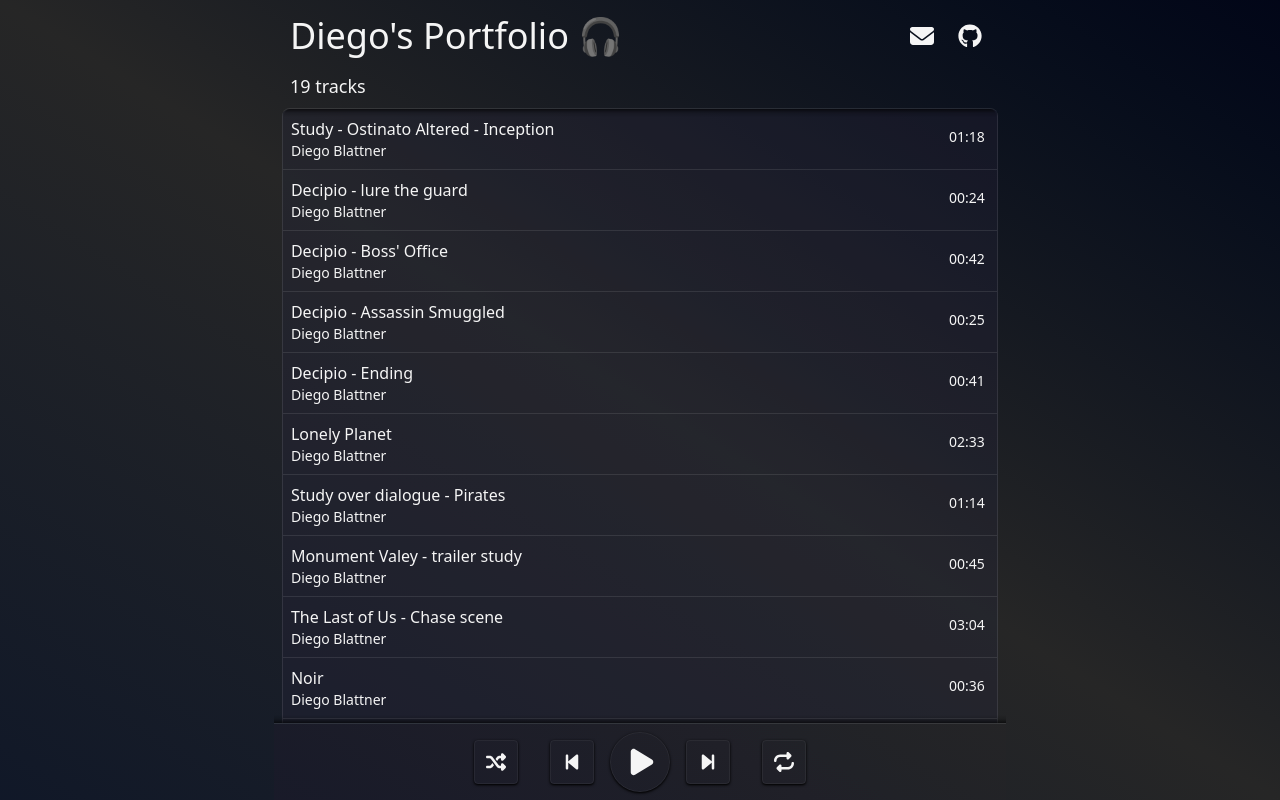
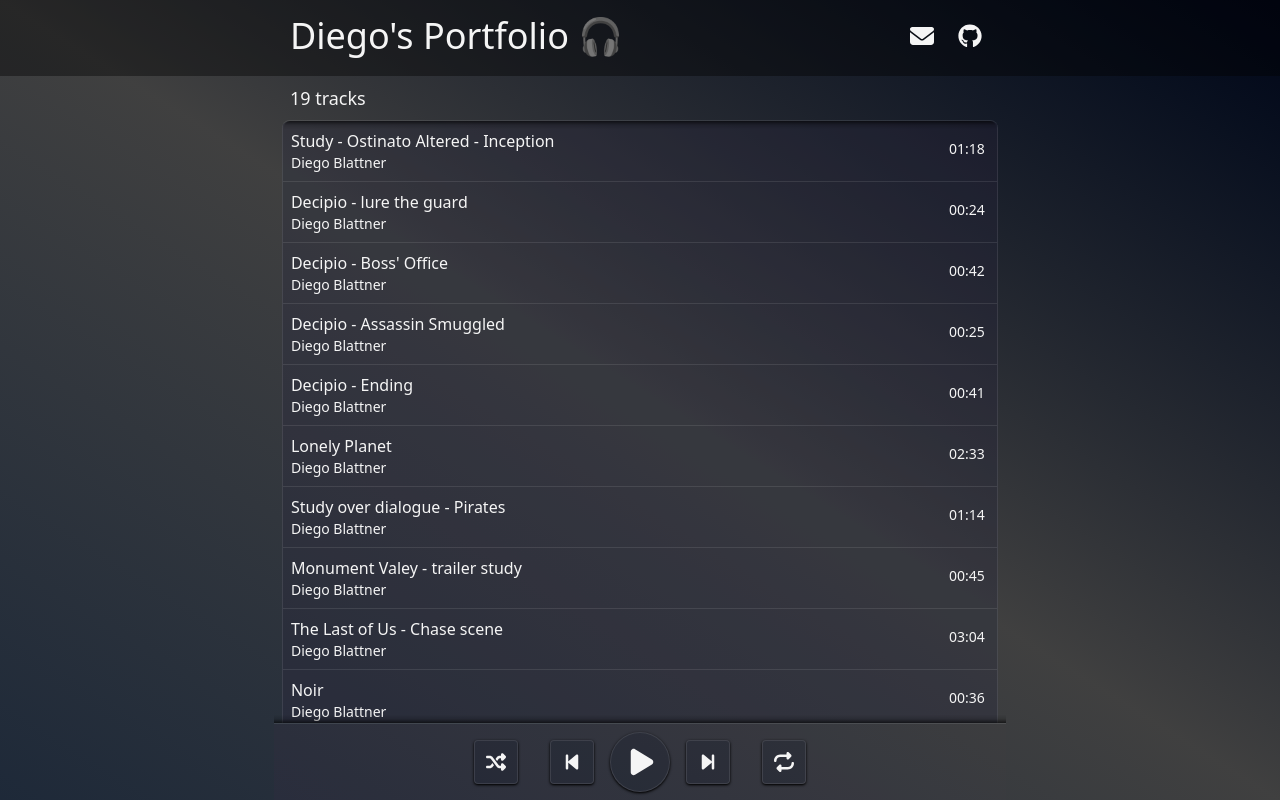
Before and after one commit to diegoblattner/music-player, a React (Vite) app: page / in a window 1280 px wide. Built offline with nearby package versions, Linux system fonts and the light colour scheme.

Commit message:
header style, robots.txt, controls style

```diff
--- a/index.html
+++ b/index.html
@@ -11,7 +11,7 @@
     />
     <meta name="keywords" content="Music for Video Games, music for cinema, music for video clips." />
   </head>
-  <body class="bg-gradient-to-tr from-gray-900 via-neutral-800 to-slate-950 text-white">
+  <body class="bg-gradient-to-tr from-gray-800 via-neutral-700 to-slate-950 text-white">
     <div id="root"></div>
     <script type="module" src="/src/main.tsx"></script>
   </body>
--- a/src/App.tsx
+++ b/src/App.tsx
@@ -54,7 +54,6 @@
         setTimeout(() => {
           setIsPlaying(true);
           if (ref.current) {
-            ref.current.volume = 0.5;
             ref.current.play();
           }
         }, 300);
@@ -70,7 +69,6 @@
     const newIsPlaying = !isPlaying;
     if (newIsPlaying) {
       if (ref.current) {
-        ref.current.volume = 0.5;
         ref.current.play();
       }
     } else {
@@ -91,9 +89,11 @@
   };
 
   return (
-    <div className="max-w-[80ch] mx-auto flex flex-col h-[100dvh]">
+    <div className={`max-w-[80ch] mx-auto flex flex-col h-[100dvh]
+before:h-17 xs:before:h-19 before:w-full before:bg-black/40 before:absolute before:-z-10 before:inset-x-0 before:block
+`}>
       <Header />
-      <main className="relative flex-1 grid grid-rows-[auto_minmax(30px,1fr)_auto] overflow-y-auto">
+      <main className="relative mt-3 flex-1 grid grid-rows-[auto_minmax(30px,1fr)_auto] overflow-y-auto">
         <TrackCount playlistOrder={playlistOrder} />
         <div className="overflow-y-auto border-t border-gray-100/10 rounded-t-lg mt-2 mx-2 focus-visible:outline-2 focus-visible:outline-secondary-shaded">
           <div className="absolute rounded-t-md top-[37px] start-2.5 end-2.5 h-2 bg-gradient-to-b from-black/60 via-black/15 to-transparent z-10"></div>
--- a/src/components/Controls.tsx
+++ b/src/components/Controls.tsx
@@ -52,8 +52,8 @@
       aria-pressed={pressed}
       onClick={onClick}
       className={`
-flex justify-center items-center rounded border border-gray-50/5 p-2
-cursor-pointer backdrop-hue-rotate-30
+flex justify-center items-center rounded border border-gray-100/10 p-2
+cursor-pointer bg-gray-900/25
 shadow shadow-black active:scale-105 aria-[pressed="true"]:text-secondary aria-[pressed="true"]:text-xl
 focus-visible:outline-2 focus-visible:outline-secondary-shaded
 ${sizeClassName}
```
Also changed, not shown: public/robots.txt (added).
